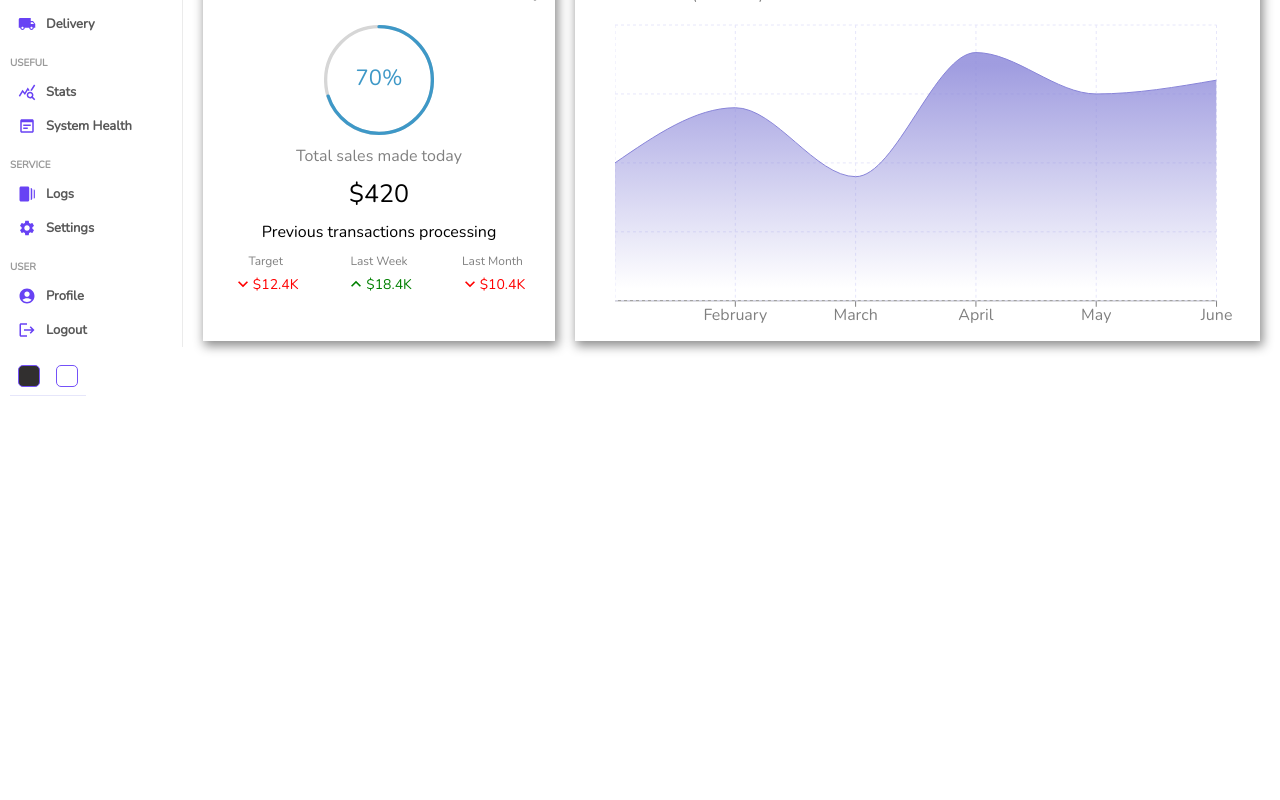
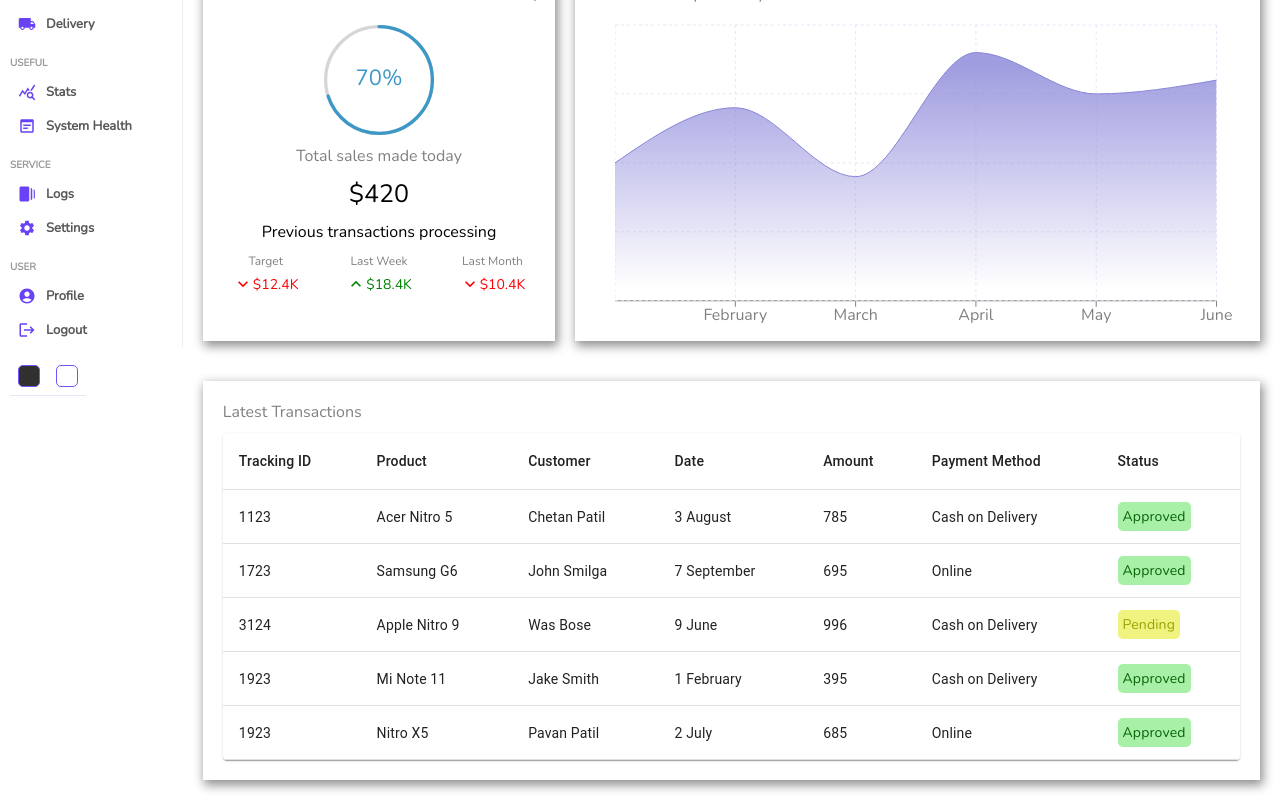
Before and after one commit to ChetanPatil23/Admin-Dashboard, a React (Create React App) app: page / in a window 1280 px wide. Shown: the part 249-1049 px from the top of the page. Before the commit the page ends 800 px from the top, so only its background shows below. Built offline with nearby package versions, Linux system fonts and the light colour scheme.

Commit message:
Simple Table

```diff
--- /dev/null
+++ b/src/components/table/List.js
@@ -0,0 +1,91 @@
+import React from "react";
+import "./table.scss";
+import Table from "@mui/material/Table";
+import TableBody from "@mui/material/TableBody";
+import TableCell from "@mui/material/TableCell";
+import TableContainer from "@mui/material/TableContainer";
+import TableHead from "@mui/material/TableHead";
+import TableRow from "@mui/material/TableRow";
+import Paper from "@mui/material/Paper";
+
+const List = () => {
+  const rows = [
+    {
+      id: 1123,
+      product: "Acer Nitro 5",
+      customer: "Chetan Patil",
+      date: "3 August",
+      amount: 785,
+      method: "Cash on Delivery",
+      status: "Approved",
+    },
+    {
+      id: 1723,
+      product: "Samsung G6",
+      customer: "John Smilga",
+      date: "7 September",
+      amount: 695,
+      method: "Online",
+      status: "Approved",
+    },
+    {
+      id: 3124,
+      product: "Apple Nitro 9",
+      customer: "Was Bose",
+      date: "9 June",
+      amount: 996,
+      method: "Cash on Delivery",
+      status: "Pending",
+    },
+    {
+      id: 1923,
+      product: "Mi Note 11",
+      customer: "Jake Smith",
+      date: "1 February",
+      amount: 395,
+      method: "Cash on Delivery",
+      status: "Approved",
+    },
+    {
+      id: 1923,
+      product: "Nitro X5",
+      customer: "Pavan Patil",
+      date: "2 July",
+      amount: 685,
+      method: "Online",
+      status: "Approved",
+    },
+  ];
+  return (
+    <TableContainer component={Paper} className="table">
+      <Table sx={{ minWidth: 650 }} aria-label="simple table">
+        <TableHead>
+          <TableRow>
+            <TableCell className="tableCell">Tracking ID</TableCell>
+            <TableCell className="tableCell">Product</TableCell>
+            <TableCell className="tableCell">Customer</TableCell>
+            <TableCell className="tableCell">Date</TableCell>
+            <TableCell className="tableCell">Amount</TableCell>
+            <TableCell className="tableCell">Payment Method</TableCell>
+            <TableCell className="tableCell">Status</TableCell>
+          </TableRow>
+        </TableHead>
+        <TableBody>
+          {rows.map((row) => (
+            <TableRow key={row.id}>
+              <TableCell className="tableCell">{row.id}</TableCell>
+              <TableCell className="tableCell">{row.product}</TableCell>
+              <TableCell className="tableCell">{row.customer}</TableCell>
+              <TableCell className="tableCell">{row.date}</TableCell>
+              <TableCell className="tableCell">{row.amount}</TableCell>
+              <TableCell className="tableCell">{row.method}</TableCell>
+              <TableCell className="tableCell"><span className={`status ${row.status}`}>{row.status}</span></TableCell>
+            </TableRow>
+          ))}
+        </TableBody>
+      </Table>
+    </TableContainer>
+  );
+};
+
+export default List;
--- /dev/null
+++ b/src/components/table/table.scss
@@ -0,0 +1,14 @@
+.table {
+  .status {
+    border-radius: 5px;
+    padding: 5px;
+    &.Approved {
+      color: rgb(7, 100, 7);
+      background-color: rgb(168, 240, 168);
+    }
+    &.Pending {
+      color: rgb(152, 163, 0);
+      background-color: rgb(241, 243, 128);
+    }
+  }
+}
--- a/src/pages/home/Home.js
+++ b/src/pages/home/Home.js
@@ -1,4 +1,5 @@
 import KeyboardArrowUpOutlined from "@mui/icons-material/KeyboardArrowUpOutlined";
+import List from "../../components/table/List";
 import React, { useState } from "react";
 import Chart from "../../components/chart/Chart";
 import Featured from "../../components/featured/Featured";
@@ -38,6 +39,10 @@ const Home = () => {
           <Featured />
           <Chart />
         </div>
+        <div className="listContainer">
+          <div className="listTitle">Latest Transactions</div>
+          <List />
+        </div>
         {showScroll && (
           <div className="scroll" onClick={scrollBack}>
             <KeyboardArrowUpOutlined />
--- a/src/pages/home/home.scss
+++ b/src/pages/home/home.scss
@@ -24,5 +24,16 @@
       bottom: 20px;
       cursor: pointer;
     }
+    .listContainer {
+      padding: 20px;
+      margin: 20px;
+      box-shadow: 2px 4px 10px 1px rgba(0, 0, 0, 0.45);
+      -webkit-box-shadow: 2px 4px 10px 1px rgba(0, 0, 0, 0.45);
+      .listTitle{
+        color:gray;
+        font-weight: 500;
+        margin-bottom: 10px;
+      }
+    }
   }
 }
```
